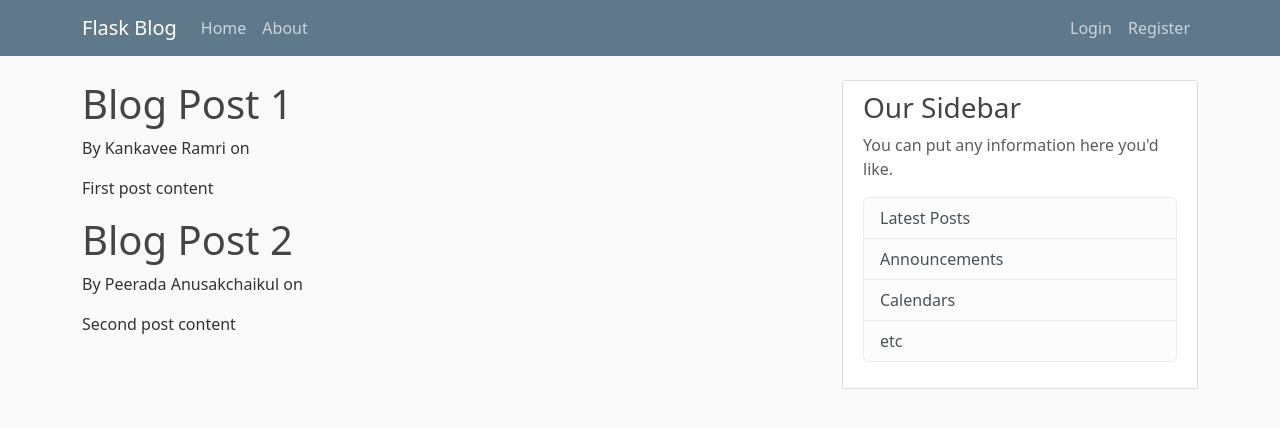
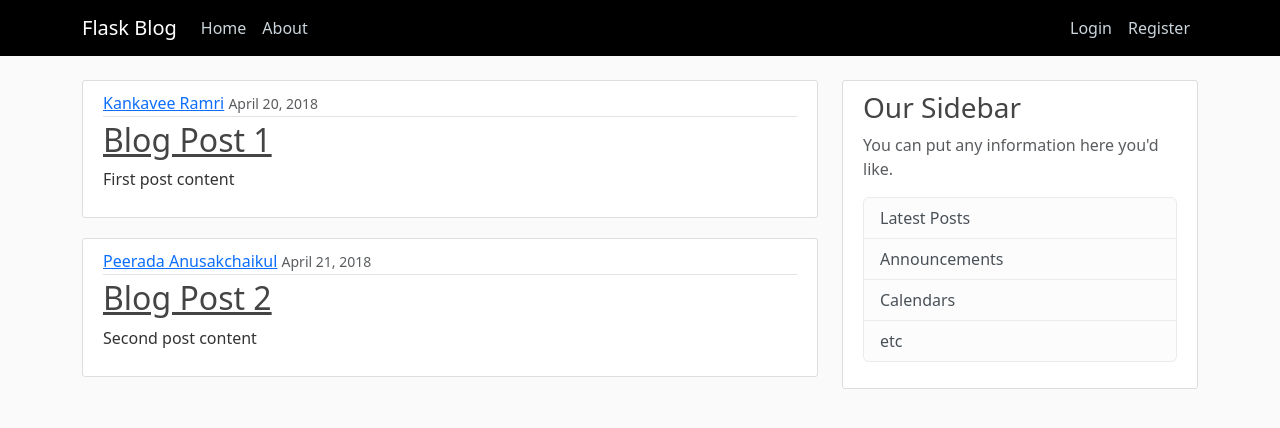
Before and after one commit to KankaveeRamsri/Web-pantip, a Flask app: page / in a window 1280 px wide. Shown: the top 428 px of the page. Run offline with Flask 3, Linux system fonts and the light colour scheme.

Commit message:
change color bg navbar

```diff
--- a/static/main.css
+++ b/static/main.css
@@ -9,7 +9,7 @@ h1, h2, h3, h4, h5, h6 {
 }
 
 .bg-steel {
-    background-color: #5f788a;
+    background-color: #000000;
 }
 
 .site-header .navbar-nav .nav-link {
--- a/templates/home.html
+++ b/templates/home.html
@@ -1,8 +1,15 @@
 {% extends "layout.html" %} <!-- สืบทอดมาจาก layout.html -->
 {% block content %}
     {% for post in posts %}
-        <h1>{{ post.title }}</h1>
-        <p>By {{ post.author }} on {{ post.date_post }}</p>
-        <p>{{ post.content}}</p>
+    <article class="media content-section">
+        <div class="media-body">
+            <div class="article-metadata">
+                <a class="mr-2" href="#">{{ post.author }}</a>
+                <small class="text-muted">{{ post.date_posted }}</small>
+            </div>
+            <h2><a class="article-title" href="#">{{ post.title }}</a></h2>
+            <p class="article-content">{{ post.content }}</p>
+        </div>
+    </article>
     {% endfor %}
 {% endblock content %}
```
